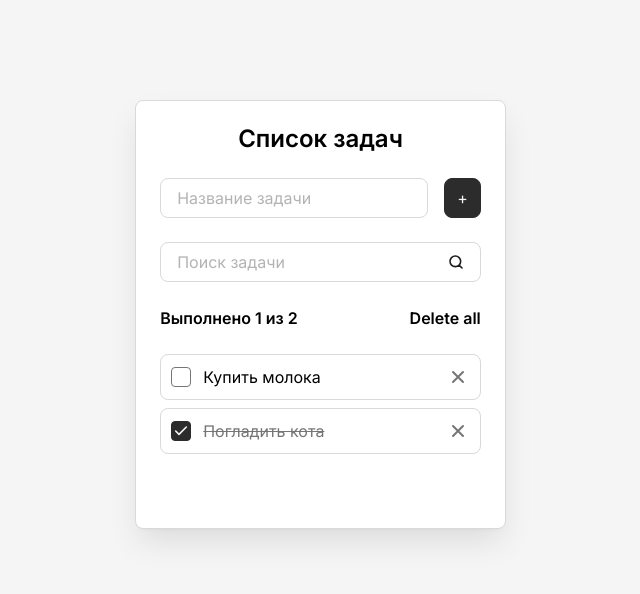
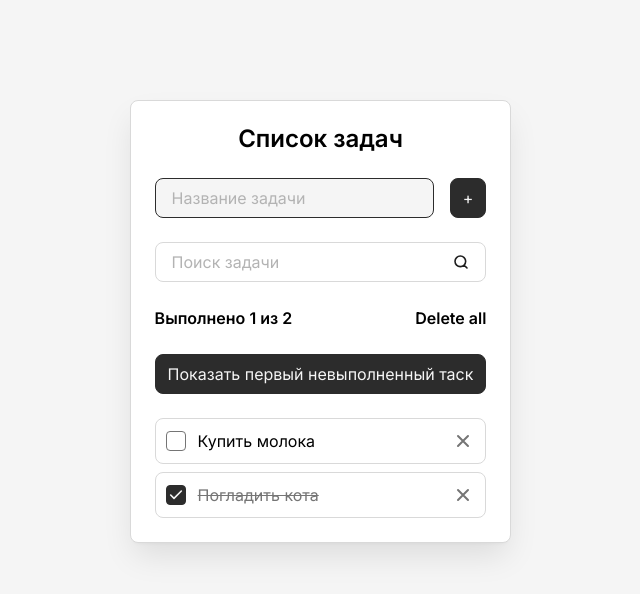
Before and after one commit to web-bombaster/LamkovTodo, a React (Vite) app: page / in a window 1280 px wide. Shown: the top 594 px of the page, without its empty margins (312-952 px from the left). Built offline with nearby package versions, Linux system fonts and the light colour scheme.

Commit message:
Управляемые и неуправляемые компоненты в React. Хук useRef и работа с DOM

```diff
--- a/src/components/AddTaskForm.jsx
+++ b/src/components/AddTaskForm.jsx
@@ -6,6 +6,7 @@
 		addTasks,
 		newTaskTitle,
 		setNewTaskTitle,
+		newTaskInputRef,
 	} = props
 
 	// Чтобы страница не перезагружалась при отправке формы, напишем свою ф-ю onSubmit
@@ -22,6 +23,7 @@
 				id="new-task"
 				value={newTaskTitle}
 				onInput={(event) => setNewTaskTitle(event.target.value)}
+				ref={newTaskInputRef}
 			/>
 			<Button type='submit'>+</Button>
 		</form>
--- a/src/components/Button.jsx
+++ b/src/components/Button.jsx
@@ -3,12 +3,14 @@
 		className = '',
 		type = 'button',
 		children,
+		onClick,
 	} = props
 
 	return (
 		<button
 			className={`button ${className}`}
 			type={type}
+			onClick={onClick}
 		>
 			{children}
 		</button>
--- a/src/components/Field.jsx
+++ b/src/components/Field.jsx
@@ -6,6 +6,7 @@
 		type = 'text',
 		value,
 		onInput,
+		ref,
 	} = props
 	return (
 		<div className={`field ${className}`}>
@@ -23,6 +24,7 @@
 				type={type}
 				value={value}
 				onInput={onInput}
+				ref={ref}
 			/>
 		</div>
 	)
--- a/src/components/Todo.jsx
+++ b/src/components/Todo.jsx
@@ -1,5 +1,6 @@
-import { useEffect, useState } from "react"
+import { useEffect, useRef, useState } from "react"
 import AddTaskForm from "./AddTaskForm"
+import Button from "./Button"
 import SearchTaskForm from "./SearchTaskForm"
 import TodoInfo from "./TodoInfo"
 import TodoList from "./TodoList"
@@ -24,6 +25,10 @@
 	const [newTaskTitle, setNewTaskTitle] = useState('')
 
 	const [searchQuery, setSearchQuery] = useState('')
+
+	const newTaskInputRef = useRef(null)
+	const firstIncompleteTaskRef = useRef(null)
+	const firstIncompleteTaskId = tasks.find(({ isDone }) => !isDone)?.id // Находим элемент, у которого isDone = false и получаем его id - т.е. это первая невыполненная задача
 
 	const deleteAllTasks = () => {
 		const isConfirmed = confirm('Вы действительно хотите удалить ВСЕ таски?')
@@ -61,6 +66,7 @@
 			setTasks([...tasks, newTask]) // Через спред оператор разворачиваем прежнее сосотояние tasks и в конце добавляем новый элемент newTask
 			setNewTaskTitle('') // После добавления задачи обнуляем taskTitle через ф-ю setNewTaskTitle
 			setSearchQuery('')
+			newTaskInputRef.current.focus()
 		}
 	}
 
@@ -69,10 +75,14 @@
 		localStorage.setItem('tasks', JSON.stringify(tasks))
 	}, [tasks])
 
+	useEffect(() => {
+		newTaskInputRef.current.focus()
+	}, [])
+
 	const clearSearchQuery = searchQuery.trim().toLowerCase()
 	const filteredTasks = clearSearchQuery.length > 0
 		? tasks.filter(({title}) => title.toLowerCase().includes(clearSearchQuery))
-		: null // Если в поле фильтра будет пусто или только пробелы, то в filteredTasks будет null
+		: null // Если в поле фильтра будет пусто или только пробелы (поиск не активен), то в filteredTasks будет null и в списке отрендерятся исходные задачи из tasks
 
 	return (
 		<div className="todo">
@@ -81,6 +91,7 @@
 				addTasks={addTasks}
 				newTaskTitle={newTaskTitle}
 				setNewTaskTitle={setNewTaskTitle}
+				newTaskInputRef={newTaskInputRef}
 			/>
 			<SearchTaskForm
 				searchQuery={searchQuery}
@@ -91,11 +102,17 @@
 				done={tasks.filter(({ isDone }) => isDone).length}
 				onDeleteAllButtonClick={deleteAllTasks}
 			/>
+			<Button
+				onClick={() => firstIncompleteTaskRef.current?.scrollIntoView({ behavior: 'smooth' })}>
+				Показать первый невыполненный таск
+			</Button>
 			<TodoList
 				tasks={tasks}
 				filteredTasks={filteredTasks}
 				onDeleteTaskButtonClick={deleteTask}
 				onTaskCompleteChange={toggleTaskComplete}
+				firstIncompleteTaskRef={firstIncompleteTaskRef}
+				firstIncompleteTaskId={firstIncompleteTaskId}
 			/>
 		</div>
 	)
--- a/src/components/TodoItem.jsx
+++ b/src/components/TodoItem.jsx
@@ -4,11 +4,12 @@
 		id,
 		title,
 		isDone,
+		ref,
 		onDeleteTaskButtonClick,
 		onTaskCompleteChange,
 	} = props
 	return (
-		<li className={`todo-item ${className}`}>
+		<li className={`todo-item ${className}`} ref={ref}>
 			<input
 				className="todo-item__checkbox"
 				id={id}
--- a/src/components/TodoList.jsx
+++ b/src/components/TodoList.jsx
@@ -6,6 +6,8 @@
 		filteredTasks,
 		onDeleteTaskButtonClick,
 		onTaskCompleteChange,
+		firstIncompleteTaskRef,
+		firstIncompleteTaskId,
 	} = props
 
 	const hasTasks = tasks.length > 0
@@ -22,10 +24,11 @@
 	return (
 		<ul className="todo__list">
 
-			{(filteredTasks ?? tasks).map((task) => ( // Проверим, если filteredTasks не null, то будем рендерить отфильтрованные задачи. В ином случае, все задачи
+			{(filteredTasks ?? tasks).map((task) => ( // Проверим, если filteredTasks не null, то будем рендерить отфильтрованные задачи. В ином случае, все задачи.
 				<TodoItem
 					className='todo__item'
 					key={task.id}
+					ref={task.id === firstIncompleteTaskId ? firstIncompleteTaskRef : null}
 					onDeleteTaskButtonClick={onDeleteTaskButtonClick}
 					onTaskCompleteChange={onTaskCompleteChange}
 					{...task}
```
